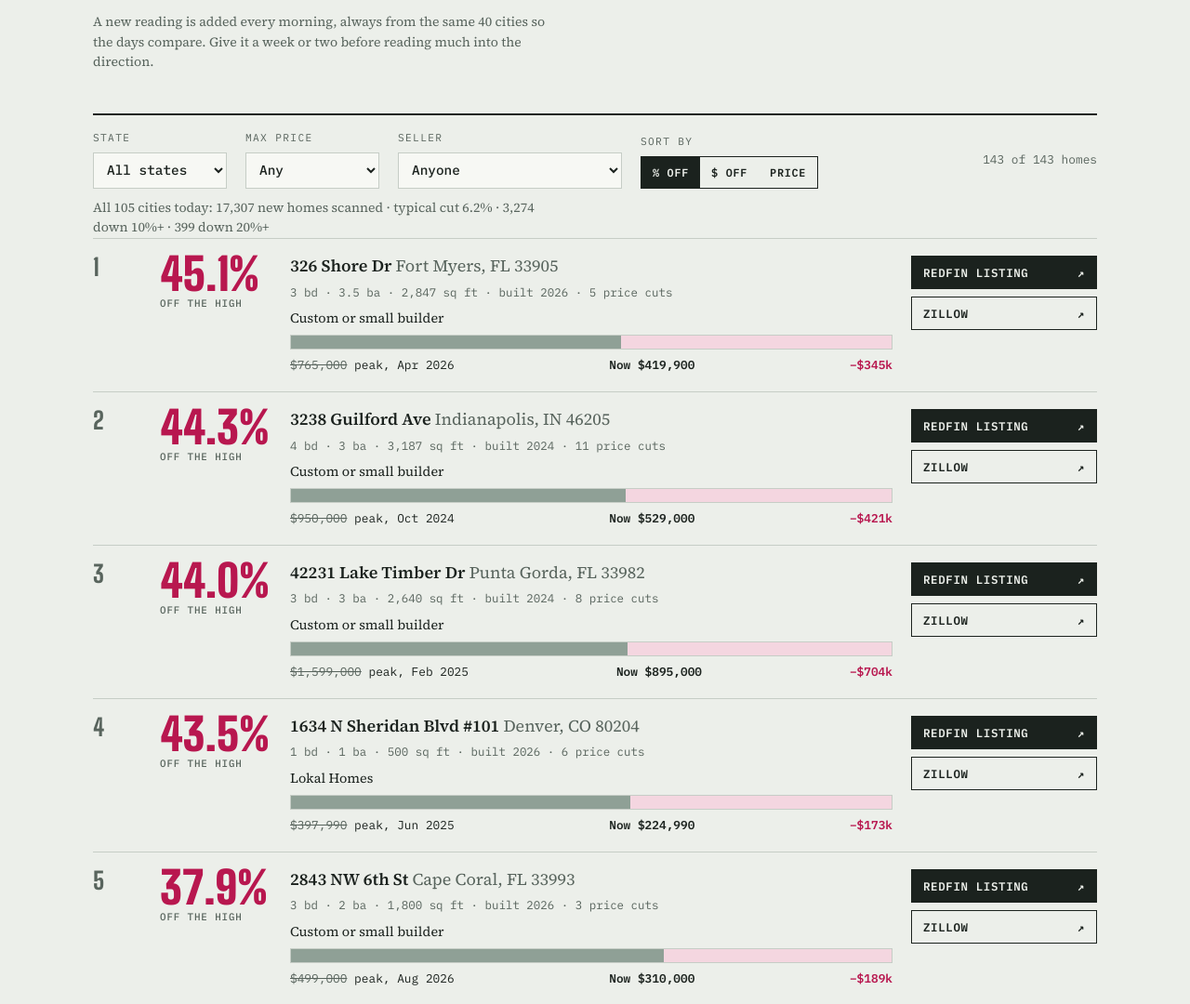
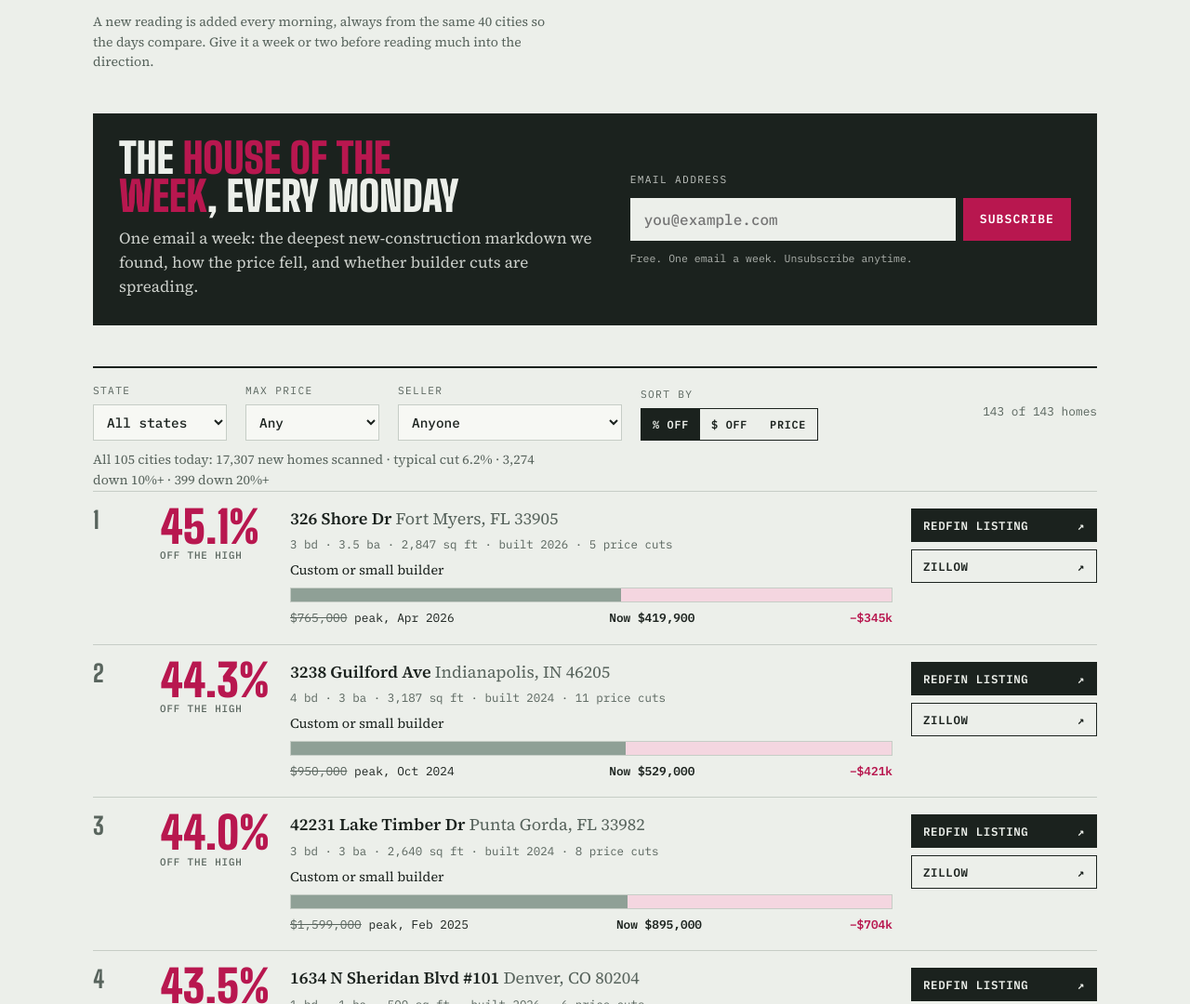
Before and after one commit to fredkrone/zellindex, a website: page site/index.html in a window 1280 px wide. Shown: the part 937-2017 px from the top of the page at 93% size. Drawn offline with Linux system fonts and the light colour scheme.

Commit message:
Turn on the email signup form (Buttondown: zelleindex)
Co-Authored-By: Claude Opus 5.5 <noreply@anthropic.com>
Claude-Session: https://claude.ai/code/session_015C3tuWzbya8R9HNqkfgUWG

```diff
--- a/site/index.html
+++ b/site/index.html
@@ -22,7 +22,7 @@
   // Site settings. Fill these in to switch features on; leave "" to keep them off.
   window.SITE = {
     goatcounter: "",  // GoatCounter site code, e.g. "zellindex" for zellindex.goatcounter.com
-    buttondown: ""    // Buttondown username, e.g. "zellindex"
+    buttondown: "zelleindex"    // Buttondown username, e.g. "zellindex"
   };
   if (window.SITE.goatcounter) {
     var gc = document.createElement("script");
```
